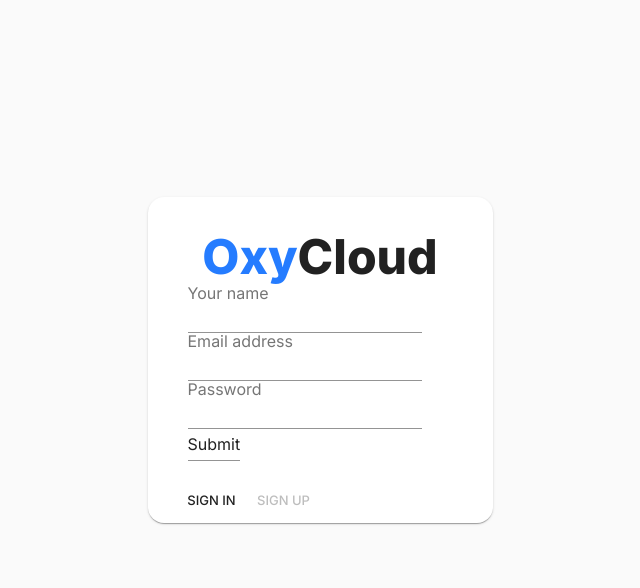
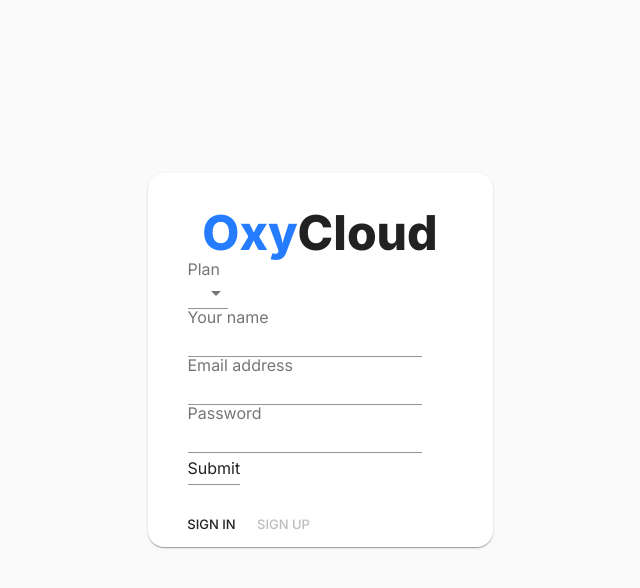
Before and after one commit to frittatelle/oxycloud-frontend, a React (Create React App) app: page / in a window 1280 px wide. Both pictures are taken after a click on the button "SIGN UP". Shown: the top 588 px of the page, without its empty margins (320-960 px from the left). Built offline with nearby package versions, Linux system fonts and the light colour scheme; no server answers.

Commit message:
add plan field and success form in signup form

```diff
--- a/src/components/Authorizer.js
+++ b/src/components/Authorizer.js
@@ -8,6 +8,9 @@ import Typography from '@material-ui/core/Typography';
 import Grid from '@material-ui/core/Grid';
 import CircularProgress from '@material-ui/core/CircularProgress'
 import { makeStyles } from '@material-ui/core/styles';
+
+import Select from '@material-ui/core/Select';
+import MenuItem from '@material-ui/core/MenuItem';
 
 import Input from '@material-ui/core/Input';
 import InputLabel from '@material-ui/core/InputLabel';
@@ -36,12 +39,17 @@ const useStyles = makeStyles((theme) => ({
 const EMAIL_REGEX = /^(([^<>()[\]\\.,;:\s@"]+(\.[^<>()[\]\\.,;:\s@"]+)*)|(".+"))@((\[[0-9]{1,3}\.[0-9]{1,3}\.[0-9]{1,3}\.[0-9]{1,3}\])|(([a-zA-Z\-0-9]+\.)+[a-zA-Z]{2,}))$/;
 const Authorizer = (props)=> {
     const [error, setError] = React.useState(null);
+    const [success, setSuccess] = React.useState(null);
     const [content, setContent] = React.useState(
         OxySession.isReady? "SIGNIN" : "LOADING"
     );
     const [isAuthorized, setIsAuthorized] = React.useState(OxySession.isAuthorized);
     const { register, handleSubmit, watch, formState: { errors } } = useForm();
     const classes = useStyles();
+
+    const resetMessages = ()=>{
+        setError(null); setSuccess(null);
+    };
 
     const handleSignout = () => {
         setIsAuthorized(false);
@@ -50,7 +58,7 @@ const Authorizer = (props)=> {
     }
     const handleSignin = ({email,password}) => {
         setContent("LOADING")
-        setError(null)
+        resetMessages();
         OxySession.signIn({email, password})
             .then(()=>setIsAuthorized(true))
             .catch((err)=>{
@@ -58,12 +66,13 @@ const Authorizer = (props)=> {
                 setContent("SIGNIN");
             });
     }
-    const handleSignup = ({name, lastname, number, email,password}) => {
+    const handleSignup = (params) => {
+        console.log(params)
         setContent("LOADING")
-        setError(null)
-        OxySession.signUp({name, email, password})
+        resetMessages();
+        OxySession.signUp(params)
             .then((res)=>{
-                //todo give feedback to user
+                setSuccess("All fine. Now sign-in please");
                 setContent("SIGNIN");
             })
             .catch((err)=>{
@@ -78,7 +87,7 @@ const Authorizer = (props)=> {
             if (!OxySession.isReady && !(content === "LOADING"))
                 setContent("LOADING")
         },
-        500)
+        250)
     },[]);
 
     if(isAuthorized)
@@ -105,6 +114,10 @@ const Authorizer = (props)=> {
                  {error !== null &&
                     <Alert severity="error">{error}</Alert>
                  }
+                 {success !== null &&
+                    <Alert severity="success">{success}</Alert>
+                 }
+
                  {content==="LOADING" &&
                     <CircularProgress align='center' />}
                  {content==="SIGNIN" &&
@@ -121,8 +134,17 @@ const Authorizer = (props)=> {
                     </form>
                  }
                  {content==="SIGNUP" &&
-                    <form onSubmit={handleSubmit(handleSignup)} align='left'>
+                     <form onSubmit={handleSubmit(handleSignup)} align='left'>
+                     <InputLabel htmlFor="plan">Plan</InputLabel>
+                     <Select id="plan" name="plan" label="Plan"
+                         error={errors.plan}
+                         {...register("plan",{required:true})}>
+                          <MenuItem value="50">50 GB</MenuItem>
+                          <MenuItem value="100">100 GB</MenuItem>
+                          <MenuItem value="500">500 GB</MenuItem>
+                      </Select>
                       <InputLabel htmlFor="name">Your name</InputLabel>
+                      <Input id="plan" name="plan" type="hidden" >50</Input>
                       <Input id="name" type="text"
                         error={errors.name}
                         {...register("name",{required:true})}/>
--- a/src/utils/api/Session.js
+++ b/src/utils/api/Session.js
@@ -96,7 +96,7 @@ class Session {
         throw JSON.stringify(err);
     }
   }
-  async signUp({name, email, password}){
+  async signUp({name, plan, email, password}){
     let client = this.cognitoClient('SignUp')
     try{
         let res = await client.post("",
@@ -106,6 +106,10 @@ class Session {
                 UserAttributes: [
                     {
                         Name: "name", Value: name
+                    },
+                    {
+                        Name: "custom:subscription_plan",
+                        Value: plan
                     }
                 ],
             });
```
